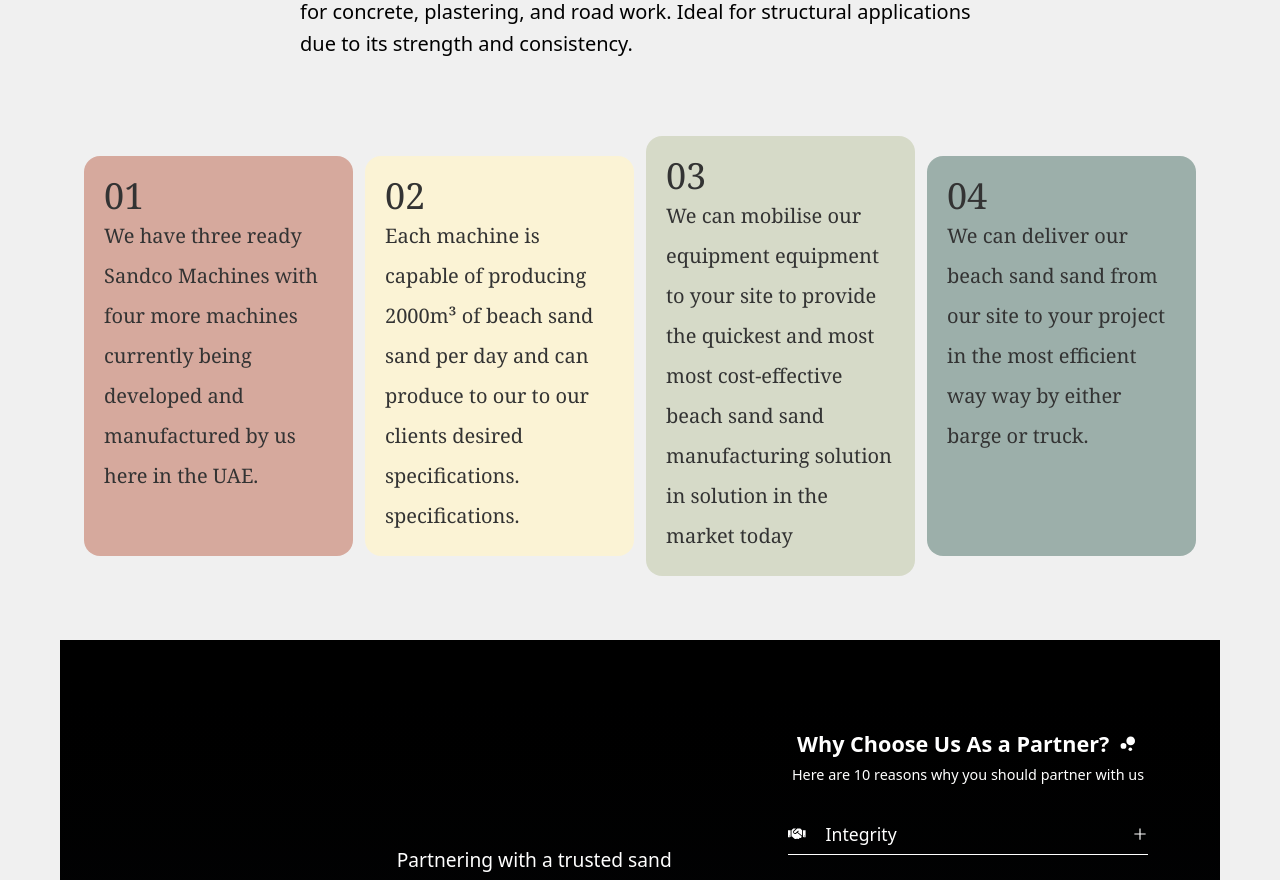
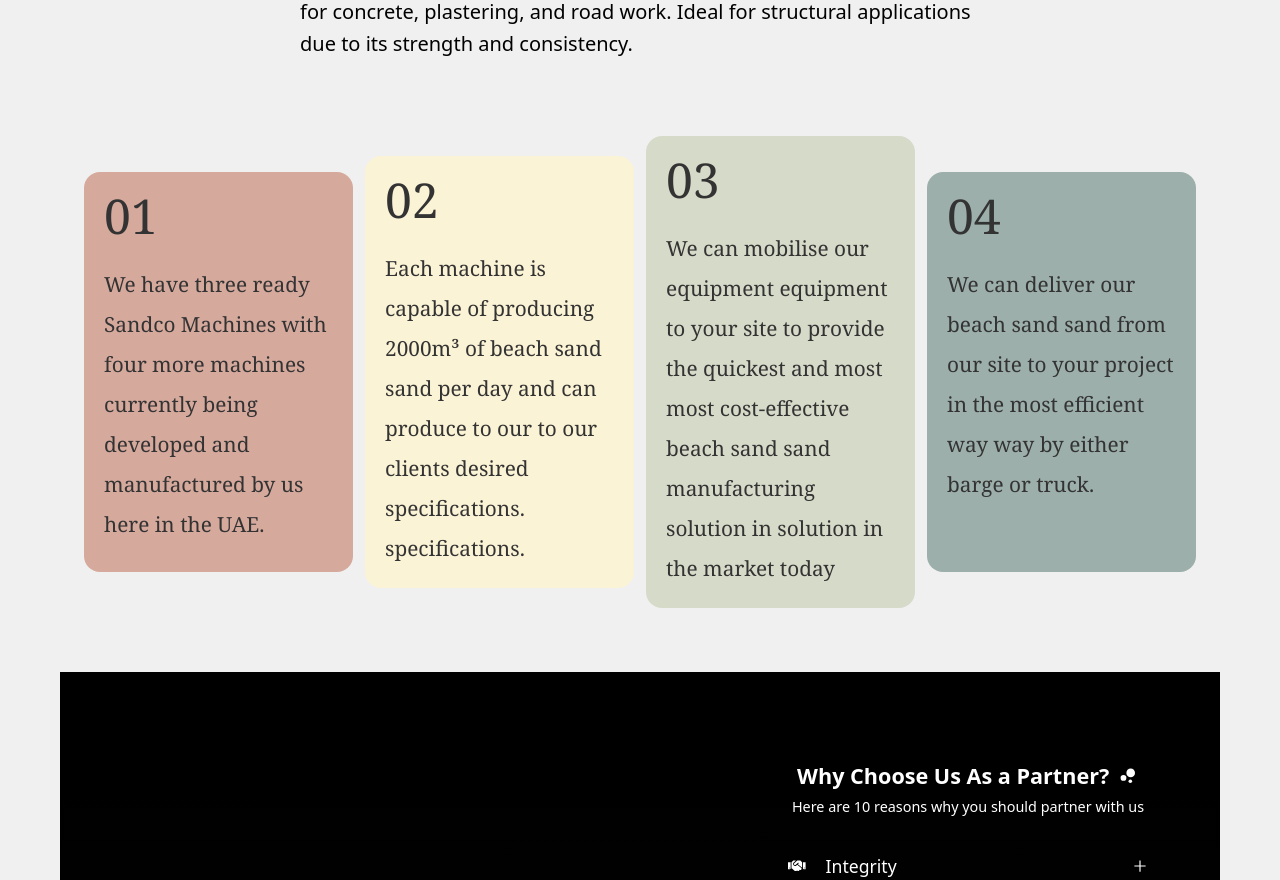
Before and after one commit to Briightt/Landing-Page, a React (Vite) app: page / in a window 1280 px wide. Shown: the part 3660-4540 px from the top of the page. Built offline with nearby package versions, Linux system fonts and the light colour scheme.

Commit message:
Update AboutUs.tsx

```diff
--- a/src/AboutUs.tsx
+++ b/src/AboutUs.tsx
@@ -171,9 +171,9 @@ time everytime.
 
 <motion.div variants={variants} className='flex xl:flex-row flex-col mt-8 text-[#333333] md:p-6 lg:justify-around gap-5 lg:gap-3 items-center'>
 {engineeringObj.map((item, index) =>
-<motion.div className={`w-full max-w-100 sm:max-w-150 xl:min-h-100 xl:max-w-100 font-serif flex flex-col rounded-2xl p-5`} style = {{backgroundColor: `#${enginneringColors[index]}`}} whileHover={{scale:1.05}} transition={{type:'spring', stiffness:300}}>
-<h1 className='text-4xl'>{item.number}</h1>
-<p className='text-[1.25rem] leading-10'>{item.description}</p>
+<motion.div className={`w-full max-w-100 sm:max-w-150 xl:min-h-100 xl:max-w-100 font-serif flex flex-col rounded-2xl p-5 gap-6`} style = {{backgroundColor: `#${enginneringColors[index]}`}} whileHover={{scale:1.05}} transition={{type:'spring', stiffness:300}}>
+<h1 className='text-5xl'>{item.number}</h1>
+<p className='text-[1.3rem] leading-10'>{item.description}</p>
 </motion.div>
 )}
 </motion.div>
```
